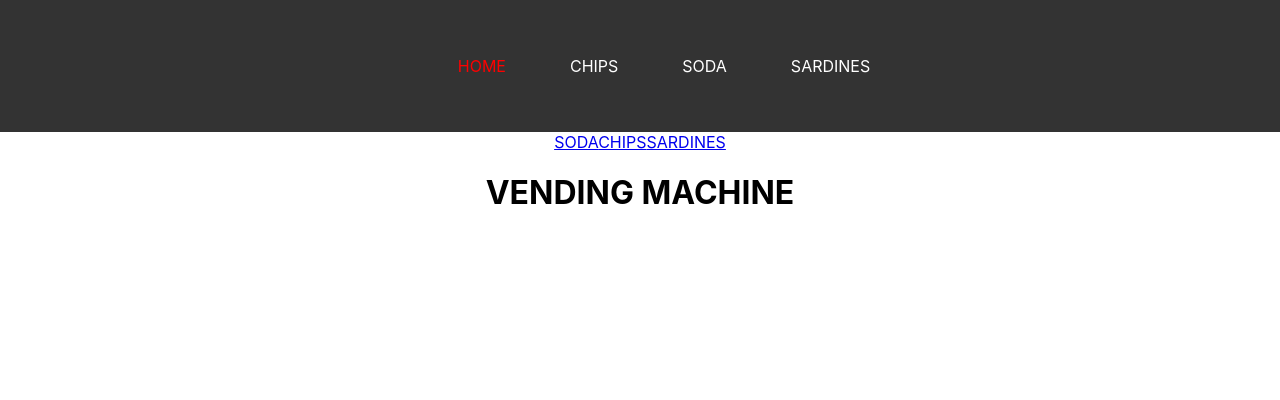
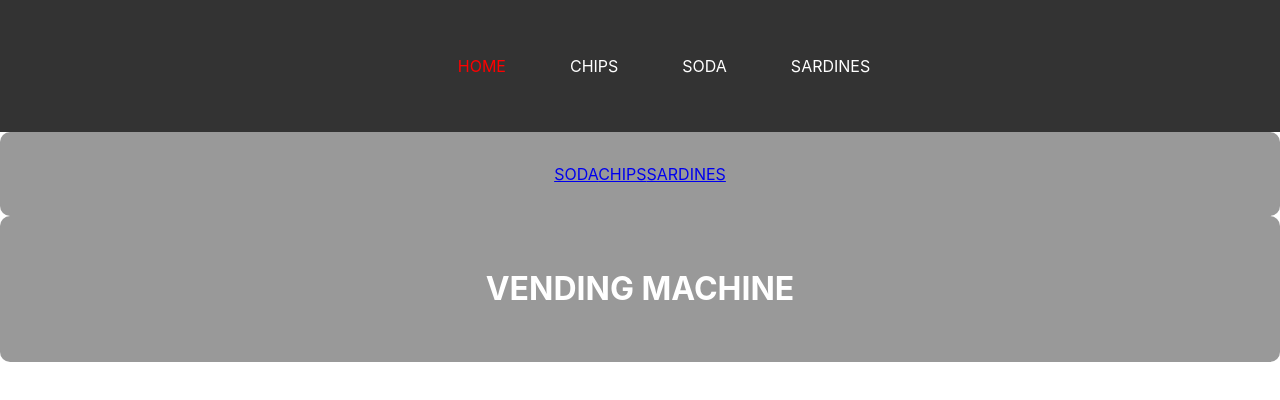
Before and after one commit to axelobscura/VENDING-MACHINE, a React (Create React App) app: page / in a window 1280 px wide. Shown: the top 400 px of the page. Built offline with nearby package versions, Linux system fonts and the light colour scheme; the HTML template or start-up script is replaced by a standard one.

Commit message:
Adding Parent Component
Adding the parent component {this.props.children}

```diff
--- a/src/Chips.js
+++ b/src/Chips.js
@@ -1,4 +1,5 @@
 import React, { Component } from 'react';
+import Message from './Message';
 
 class Chips extends Component {
   constructor(props) {
@@ -7,9 +8,11 @@ class Chips extends Component {
   }
   render() {
     return (
-      <div>
-        <h1>Chips</h1>
-      </div>
+      <Message>
+        <div>
+          <h1>Chips</h1>
+        </div>
+      </Message>
     );
   }
 }
--- /dev/null
+++ b/src/Message.css
@@ -0,0 +1,9 @@
+.Message {
+  padding: 2rem;
+  margin: 1 rem;
+  background-color: rgba(0,0,0,0.4);
+  color: #fff;
+  text-transform: uppercase;
+  border-radius: 10px;
+  text-align: center;
+}
--- /dev/null
+++ b/src/Message.js
@@ -0,0 +1,18 @@
+import React, { Component } from 'react';
+import './Message.css';
+
+class Message extends Component {
+  constructor(props) {
+    super(props);
+    this.state = {  }
+  }
+  render() {
+    return (
+      <div className="Message">
+        {this.props.children}
+      </div>
+    );
+  }
+}
+
+export default Message;
--- a/src/Sardines.js
+++ b/src/Sardines.js
@@ -1,4 +1,5 @@
 import React, { Component } from 'react';
+import Message from './Message';
 
 class Sardines extends Component {
   constructor(props) {
@@ -7,9 +8,11 @@ class Sardines extends Component {
   }
   render() {
     return (
-      <div>
-        <h1>Sardines</h1>
-      </div>
+      <Message>
+        <div>
+          <h1>Sardines</h1>
+        </div>
+      </Message>
     );
   }
 }
--- a/src/Soda.js
+++ b/src/Soda.js
@@ -1,4 +1,5 @@
 import React, { Component } from 'react';
+import Message from './Message';
 
 class Soda extends Component {
   constructor(props) {
@@ -7,9 +8,11 @@ class Soda extends Component {
   }
   render() {
     return (
-      <div>
-        <h1>Soda</h1>
-      </div>
+      <Message>
+        <div>
+          <h1>Soda</h1>
+        </div>
+      </Message>
     );
   }
 }
--- a/src/VendingMachine.js
+++ b/src/VendingMachine.js
@@ -1,5 +1,6 @@
 import React, { Component } from 'react';
 import {Link} from 'react-router-dom';
+import Message from './Message';
 
 class VendingMachine extends Component {
   constructor(props) {
@@ -9,10 +10,14 @@ class VendingMachine extends Component {
   render() {
     return (
       <div>
-        <Link exact to="/soda">SODA</Link>
-        <Link exact to="/chips">CHIPS</Link>
-        <Link exact to="/sardines">SARDINES</Link>
-        <h1>VENDING MACHINE</h1>
+        <Message>
+          <Link exact to="/soda">SODA</Link>
+          <Link exact to="/chips">CHIPS</Link>
+          <Link exact to="/sardines">SARDINES</Link>
+        </Message>
+        <Message>
+          <h1>VENDING MACHINE</h1>
+        </Message>
       </div>
     );
   }
```
